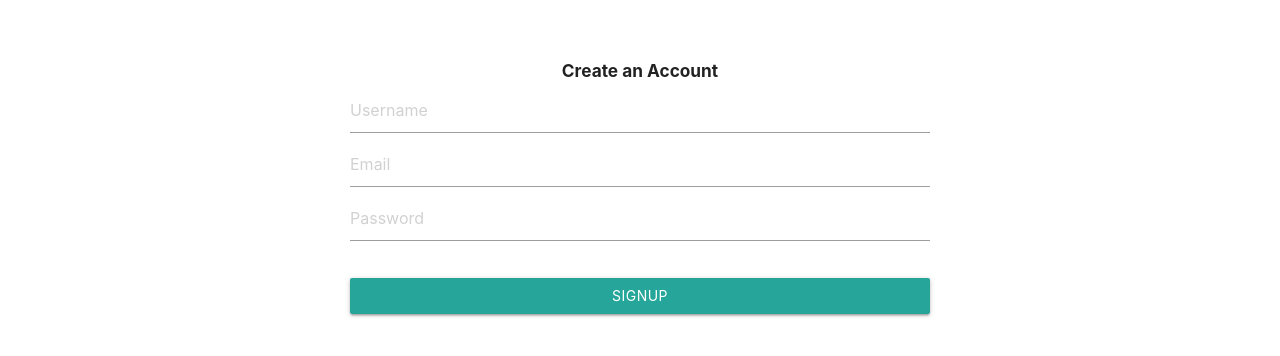
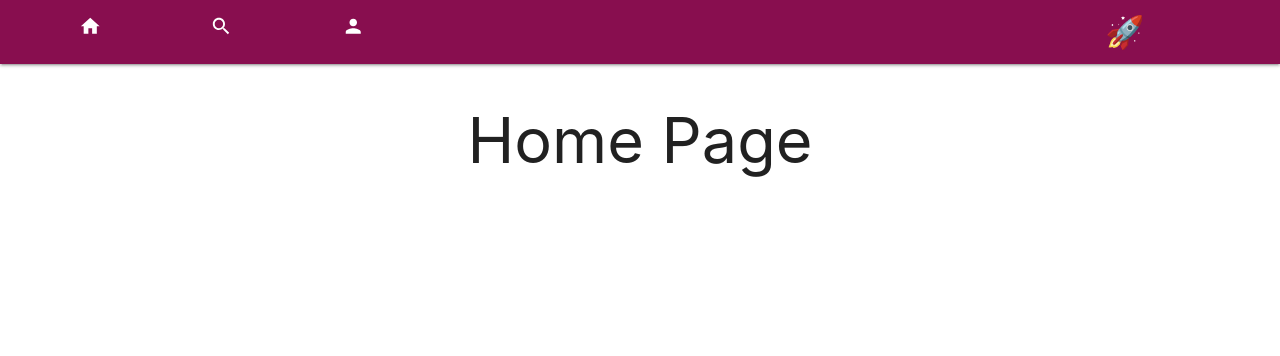
Before and after one commit to Avisa-GA/fullstacksocial, a React (Create React App) app: page /posts/home in a window 1280 px wide. Shown: the top 356 px of the page. Built offline with nearby package versions, Linux system fonts and the light colour scheme.

Commit message:
wip: add nav Routes

```diff
--- a/src/Components/Main.js
+++ b/src/Components/Main.js
@@ -3,6 +3,10 @@ import React from "react";
 import Login from '../Pages/Login';
 import { Route, Switch } from "react-router-dom";
 import Signup from '../Pages/Signup';
+import Nav from './Nav';
+import Home from '../Pages/Home';
+import Search from '../Pages/Search';
+import Profile from '../Pages/Profile';
 
 export default function Main() {
 return (
@@ -11,6 +15,18 @@ return (
         <Route exact path="/">
             <Login />
         </Route>
+        <Route path="/posts">
+            <Nav />
+            <Route path="/posts/home">
+              <Home />
+            </Route>
+            <Route path="/posts/search">
+              <Search />
+            </Route>
+            <Route path="/posts/profile">
+              <Profile />
+            </Route>
+        </Route>
         <Route to="/signup">
             <Signup />
         </Route>
```
